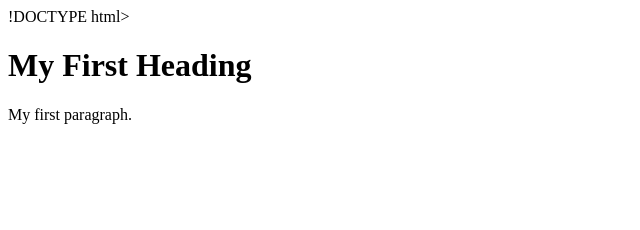
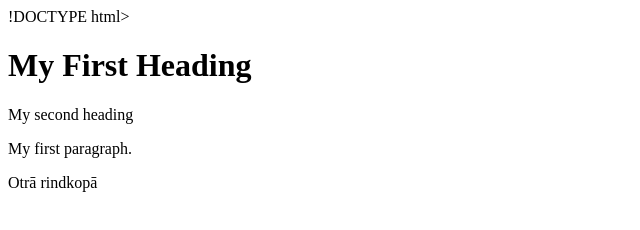
Before and after one commit to ViktorijaGrigorjeva/my-first-webpage, a plain HTML site: page indexs.html in a window 1280 px wide. Shown: the whole page, without its empty margins (0-640 px from the left). Drawn offline with Linux system fonts and the light colour scheme.

Commit message:
My first changes to HTML code

```diff
--- a/indexs.html
+++ b/indexs.html
@@ -3,7 +3,10 @@
 <body>
 
 <h1>My First Heading</h1>
+  <n2>My second heading</h2>
+
 <p>My first paragraph.</p>
+  <p>Otrā rindkopā</p>
 
 </body>
 </html>
```
